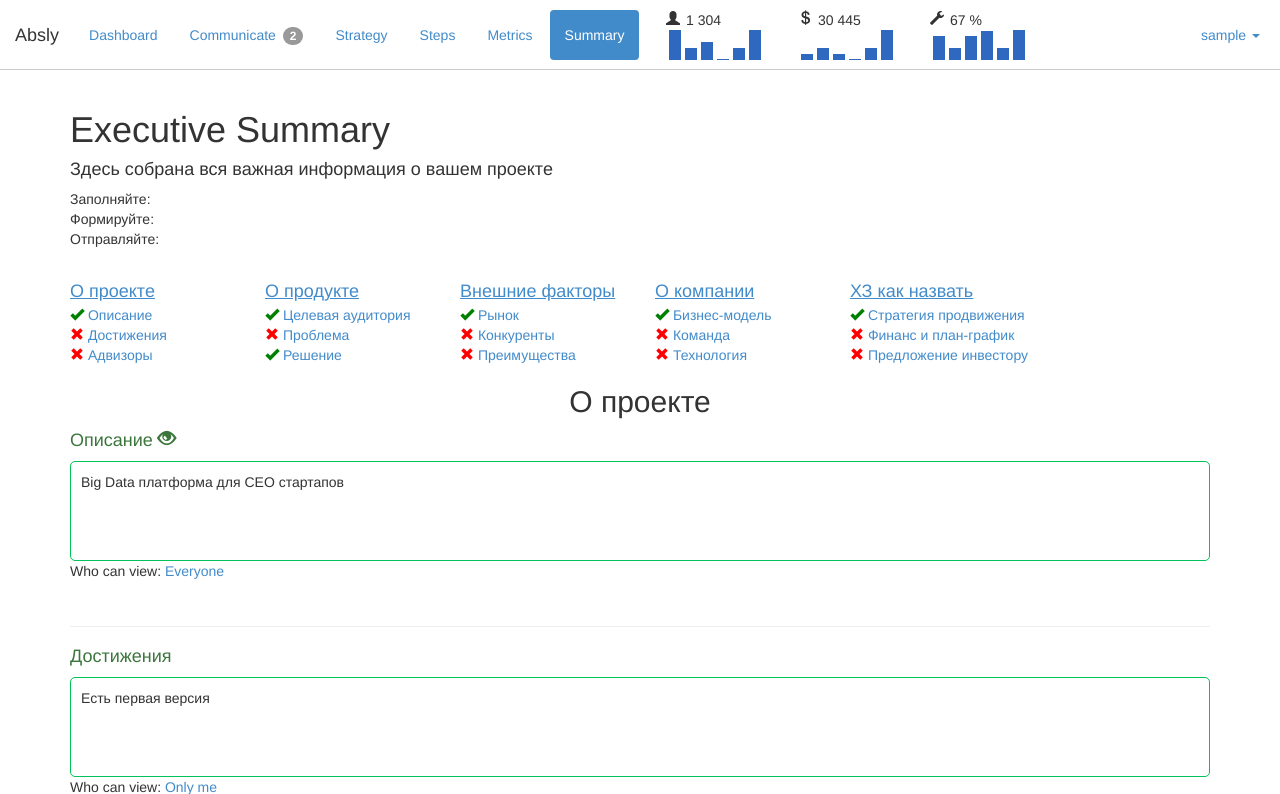
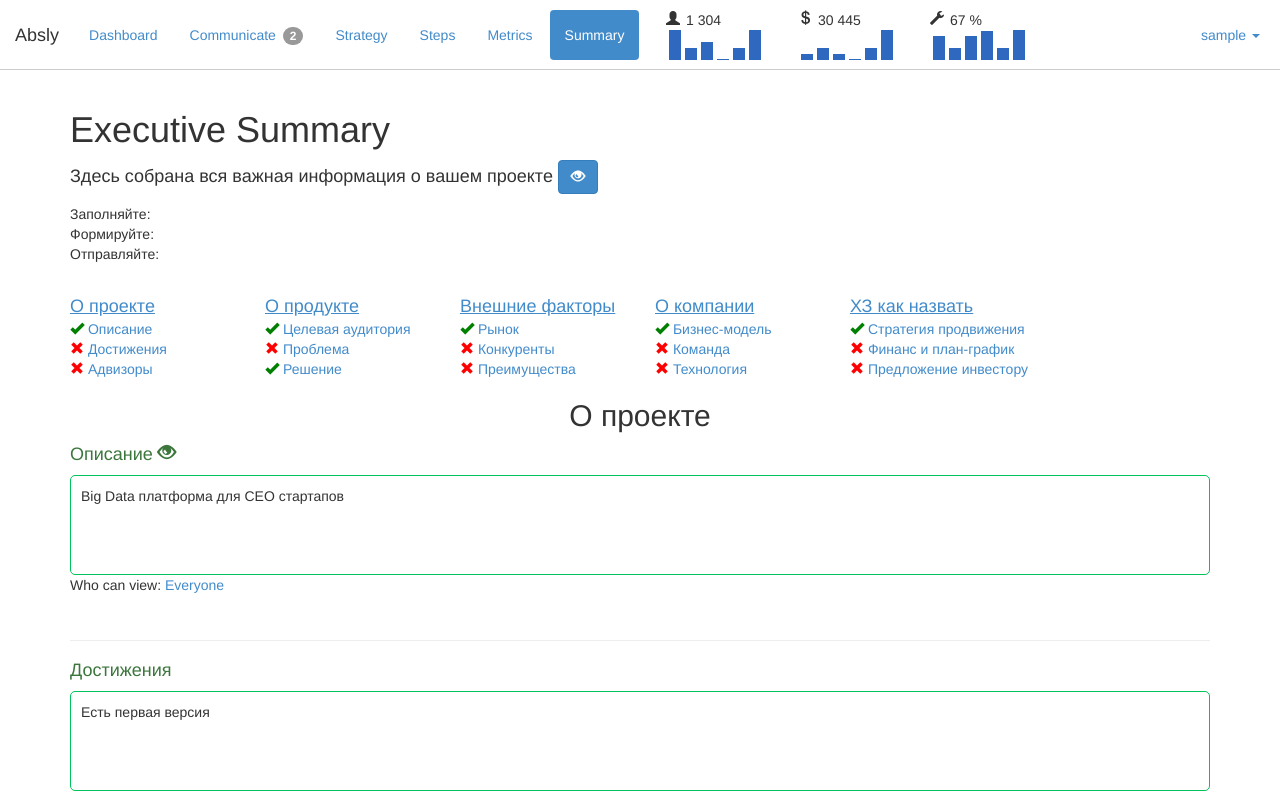
Before and after one commit to alifanov/absly, a Django app: page /summary/ in a window 1280 px wide. Shown: the top 794 px of the page. Run offline with Django 3.2, Linux system fonts and the light colour scheme; the visitor is signed in with stand-in values (Sample User, id 1); some libraries are stand-ins or nearby versions.

```diff
--- a/templates/summary.html
+++ b/templates/summary.html
@@ -6,6 +6,9 @@
     <div class="es-description">
         <h4>
             Здесь собрана вся важная информация о вашем проекте
+            <button class="btn btn-primary">
+                <span class="glyphicon glyphicon-eye-open"></span>
+            </button>
         </h4>
         <div>Заполняйте:</div>
         <div>Формируйте:</div>
```
